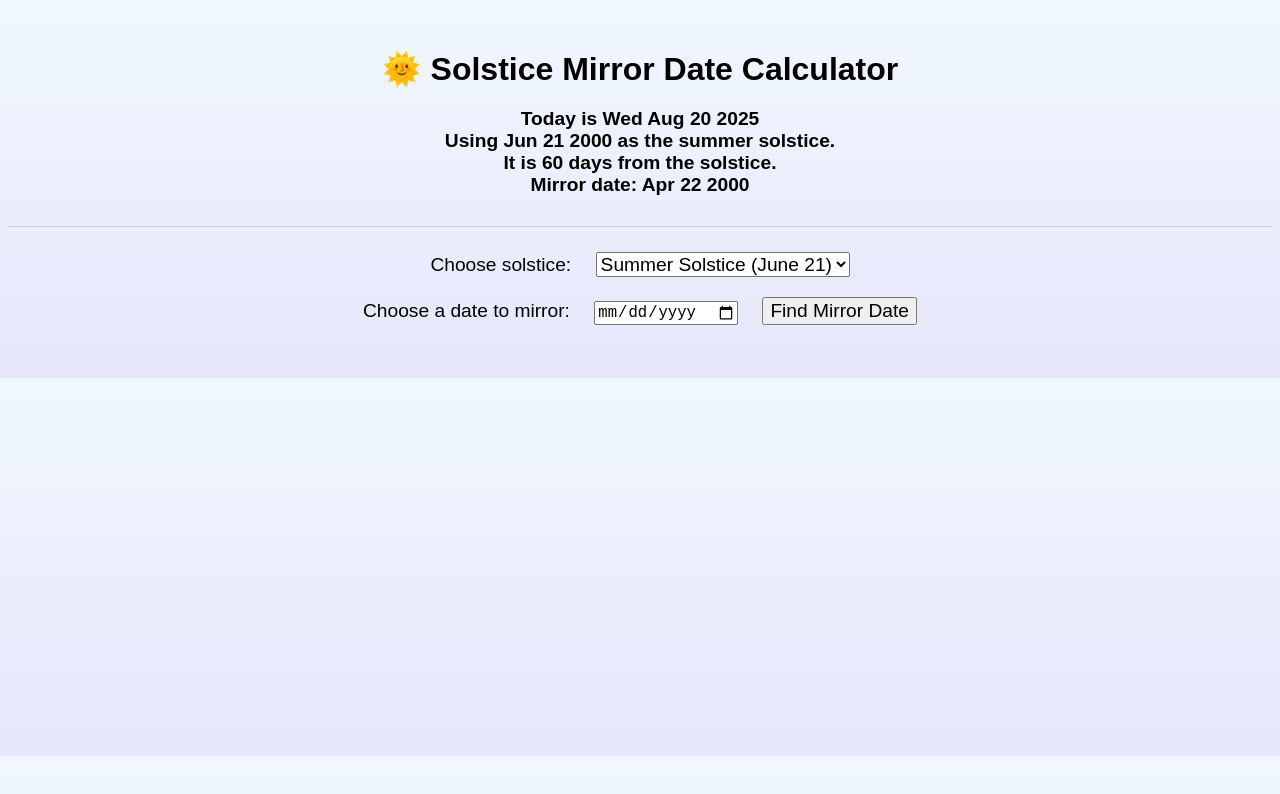
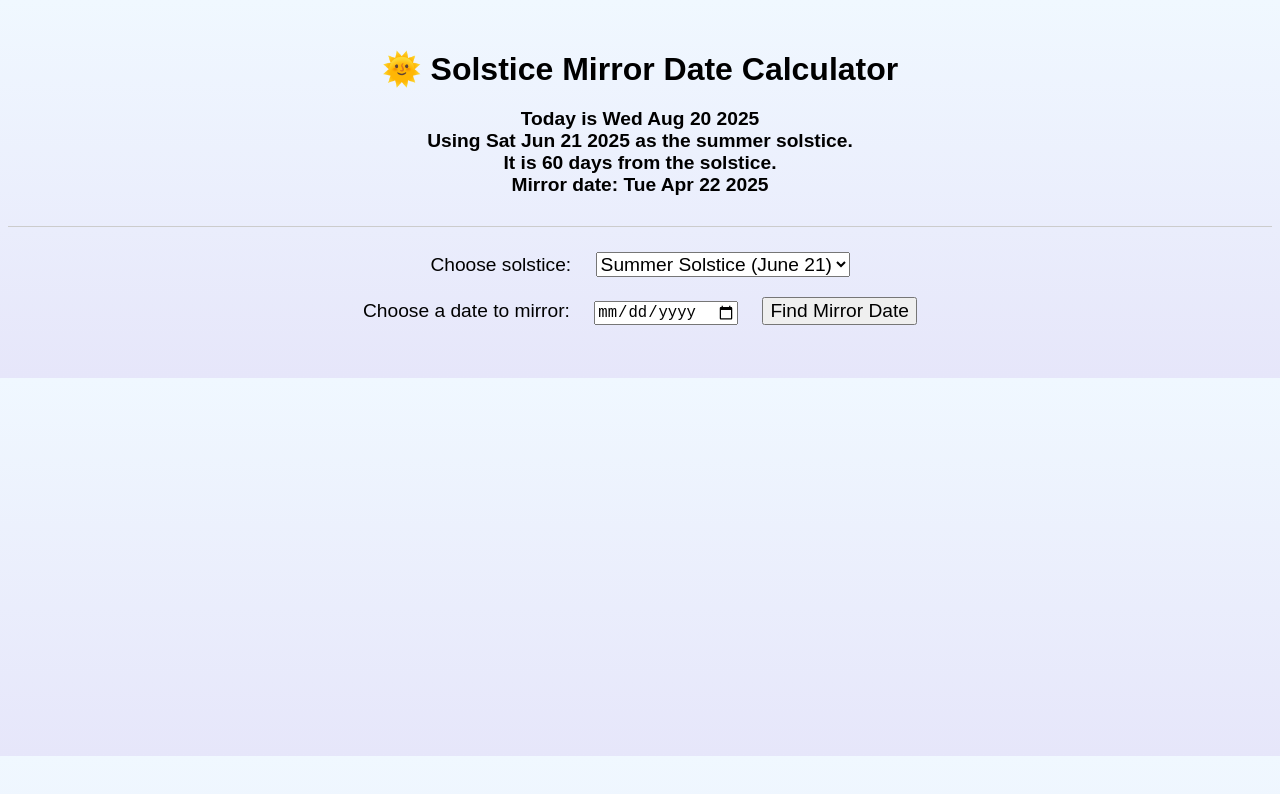
Before and after one commit to VvizardDev/solstice-mirror, a plain HTML site: page index.html in a window 1280 px wide. Drawn offline with Linux system fonts and the light colour scheme.

Commit message:
Update index.html

```diff
--- a/index.html
+++ b/index.html
@@ -48,18 +48,15 @@
   </div>
 
   <script>
-    function getSolsticeDate(solsticeType) {
-      // Use fixed solstice dates with arbitrary year (e.g., 2000)
-      return new Date(`2000-${solsticeType === 'summer' ? '06-21' : '12-21'}`);
+    function getSolsticeDate(year, type) {
+      return new Date(`${year}-${type === 'summer' ? '06-21' : '12-21'}`);
     }
 
     function getMirrorDate(date, solsticeType) {
-      const solstice = getSolsticeDate(solsticeType);
+      const year = date.getFullYear();
+      const solstice = getSolsticeDate(year, solsticeType);
       const msPerDay = 1000 * 60 * 60 * 24;
-
-      // Normalize input date to year 2000 for consistent offset
-      const normalizedDate = new Date(`2000-${String(date.getMonth() + 1).padStart(2, '0')}-${String(date.getDate()).padStart(2, '0')}`);
-      const daysOffset = Math.floor((normalizedDate - solstice) / msPerDay);
+      const daysOffset = Math.floor((date - solstice) / msPerDay);
       const mirrorDate = new Date(solstice - daysOffset * msPerDay);
       return { mirrorDate, daysOffset, solstice };
     }
@@ -70,9 +67,9 @@
       const { mirrorDate, daysOffset, solstice } = getMirrorDate(today, solsticeType);
       document.getElementById("output").innerHTML =
         `Today is <strong>${today.toDateString()}</strong><br>` +
-        `Using <strong>${solstice.toDateString().slice(4)}</strong> as the ${solsticeType} solstice.<br>` +
+        `Using <strong>${solstice.toDateString()}</strong> as the ${solsticeType} solstice.<br>` +
         `It is <strong>${daysOffset}</strong> days from the solstice.<br>` +
-        `Mirror date: <strong>${mirrorDate.toDateString().slice(4)}</strong>`;
+        `Mirror date: <strong>${mirrorDate.toDateString()}</strong>`;
     }
 
     function calculateCustomMirror() {
@@ -83,9 +80,9 @@
       const { mirrorDate, daysOffset, solstice } = getMirrorDate(selectedDate, solsticeType);
       document.getElementById("customOutput").innerHTML =
         `Selected date: <strong>${selectedDate.toDateString()}</strong><br>` +
-        `Using <strong>${solstice.toDateString().slice(4)}</strong> as the ${solsticeType} solstice.<br>` +
+        `Using <strong>${solstice.toDateString()}</strong> as the ${solsticeType} solstice.<br>` +
         `It is <strong>${daysOffset}</strong> days from the solstice.<br>` +
-        `Mirror date: <strong>${mirrorDate.toDateString().slice(4)}</strong>`;
+        `Mirror date: <strong>${mirrorDate.toDateString()}</strong>`;
     }
 
     document.getElementById("solsticeType").addEventListener("change", displayTodayMirror);
```
